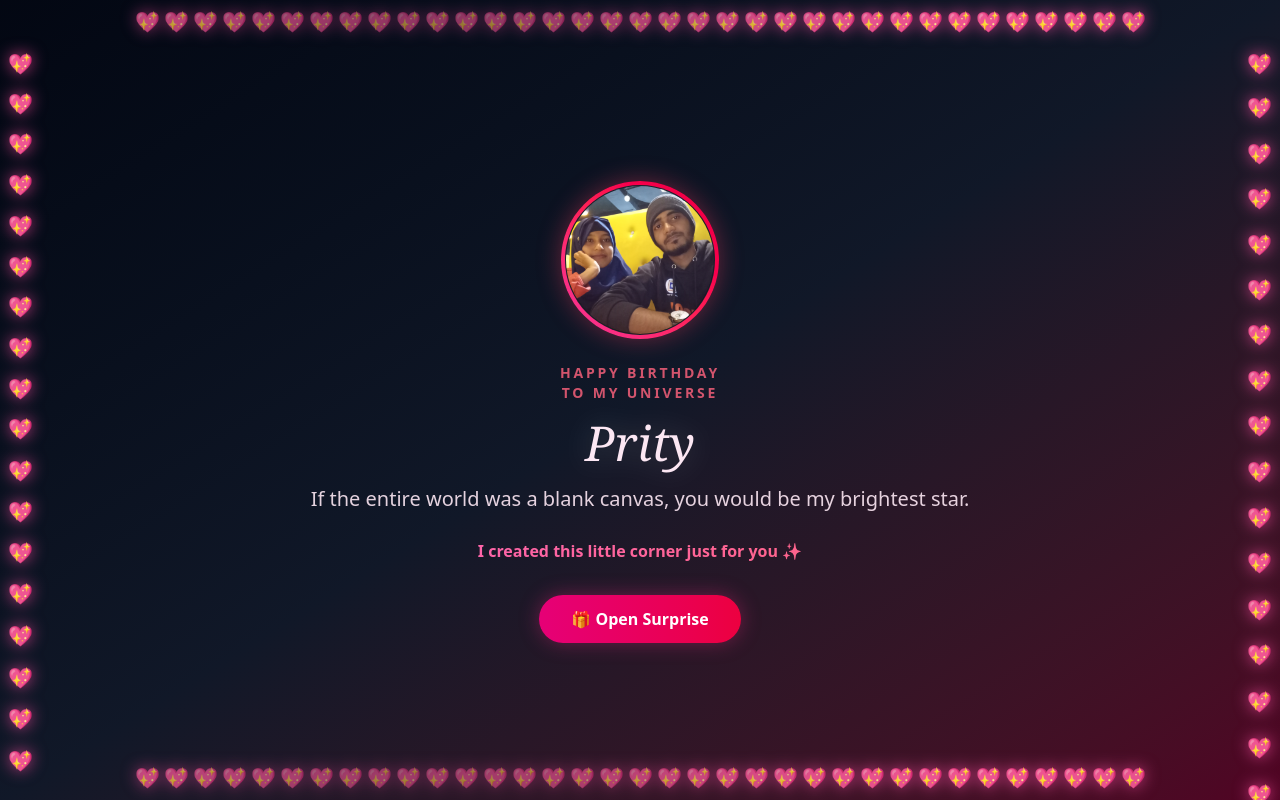
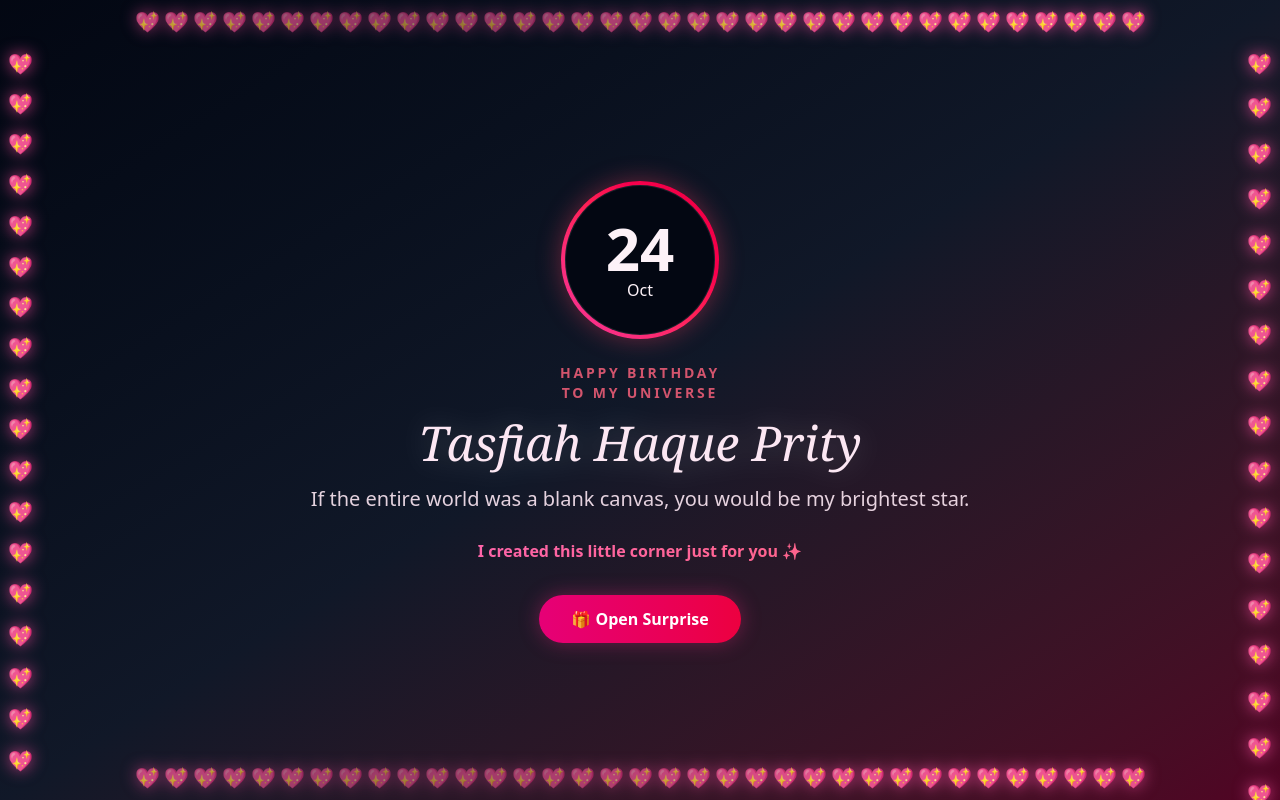
Before and after one commit to hridoy-ahmmad/birthday, a Next.js app: page / in a window 1280 px wide. Built offline with nearby package versions, Linux system fonts and the light colour scheme.

Commit message:
Complete project

```diff
--- a/src/app/componenets/FlowOne.jsx
+++ b/src/app/componenets/FlowOne.jsx
@@ -122,13 +122,14 @@ const FlowOne = () => {
                         <div className="relative p-1 rounded-full bg-gradient-to-tr from-pink-500 via-rose-500 to-rose-600 shadow-[0_0_25px_rgba(244,63,94,0.4)] transition-transform duration-500 hover:scale-105">
                             {/* ইমেজের চারপাশে ডার্ক গ্লাস রিং */}
                             <div className="rounded-full overflow-hidden bg-gray-950 w-32 h-32 sm:w-[150px] sm:h-[150px] flex items-center justify-center border border-white/10">
-                                <Image
+                                {/* <Image
                                     alt="Us"
                                     src="/us.jpg"
                                     height={150}
                                     width={150}
                                     className="w-full h-full object-cover"
-                                />
+                                /> */}
+                                <p> <span className="text-serif font-bold text-6xl">24</span> <br /> Oct</p>
                             </div>
                         </div>
                     </div>
@@ -136,7 +137,7 @@ const FlowOne = () => {
                         Happy Birthday <br />   To My Universe
                     </h1>
                     <h2 className="text-4xl sm:text-5xl font-serif italic text-pink-100 my-3 sm:my-4 drop-shadow-[0_0_15px_rgba(255,255,255,0.2)]">
-                        Prity
+                      Tasfiah Haque Prity
                     </h2>
                     <p className="text-base sm:text-xl font-medium text-pink-100/90 leading-relaxed">
                         If the entire world was a blank canvas, you would be my brightest star.
@@ -248,7 +249,7 @@ const FlowOne = () => {
                                 {/* Text */}
                                 <div className="flex flex-col justify-center items-center">
                                     <span className="relative z-10  text-center text-white text-[10px] sm:text-xs font-bold tracking-wider uppercase leading-tight">
-                                        Click Here Open My Heart
+                                        Click Here Open <br /> My Heart
                                     </span>
                                     <FaArrowAltCircleRight className="text-xl z-10 " />
                                 </div>
--- a/src/app/componenets/Gallery.jsx
+++ b/src/app/componenets/Gallery.jsx
@@ -20,9 +20,9 @@ const Gallery = ({ onNext, onBack }) => {
                 whileTap={{ scale: 0.92 }}
                 onClick={onBack}
                 aria-label="Go back"
-                className="absolute left-2 -top-40 z-30 text-pink-100 hover:text-white drop-shadow-[0_0_12px_rgba(244,114,182,0.7)] transition-colors"
+                className="absolute left-1 -top-1 z-30 text-pink-100 hover:text-white drop-shadow-[0_0_12px_rgba(244,114,182,0.7)] transition-colors"
             >
-                <FaArrowAltCircleLeft className="text-4xl" />
+                <FaArrowAltCircleLeft className="text-xl" />
             </motion.button>
 
             {/* ব্যাকগ্রাউন্ডে জাদুকরী গ্লো ইফেক্ট */}
@@ -44,7 +44,7 @@ const Gallery = ({ onNext, onBack }) => {
                     transition={{ duration: 0.7 }}
                     className="text-4xl sm:text-5xl font-serif italic font-black text-transparent bg-clip-text bg-gradient-to-r from-rose-300 via-pink-200 to-rose-300 drop-shadow-[0_0_15px_rgba(244,114,182,0.3)] py-1"
                 >
-                    Our Memories ❤️
+                    Our Memories
                 </motion.h1>
             </div>
 
```
